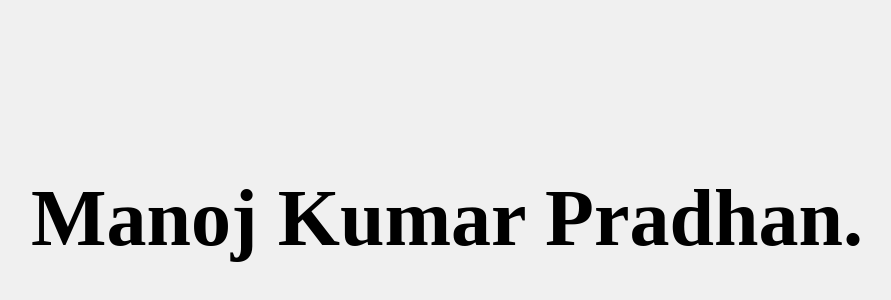
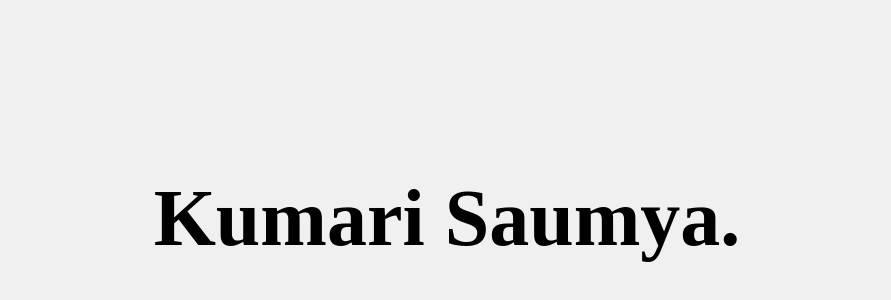
Before and after one commit to ManojKumar963/sync-bit-website, a plain HTML site: page index.html in a window 1280 px wide. Shown: the part 182-482 px from the top of the page, without its empty margins (193-1084 px from the left). Drawn offline with Linux system fonts and the light colour scheme.

Commit message:
New name updated

```diff
--- a/index.html
+++ b/index.html
@@ -34,7 +34,7 @@
 </head>
 <body>
     <div class="name">
-        Manoj Kumar Pradhan<span class="blink">.</span>
+        Kumari Saumya<span class="blink">.</span>
     </div>
 </body>
 </html>
```
